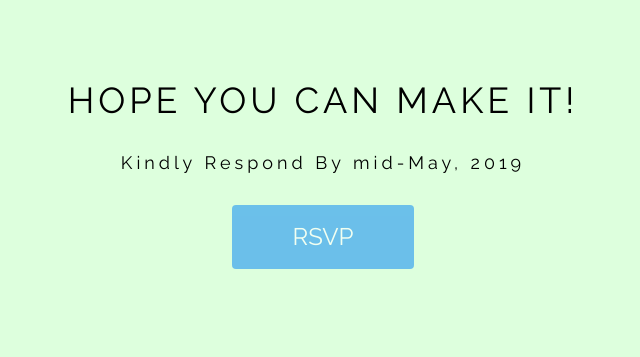
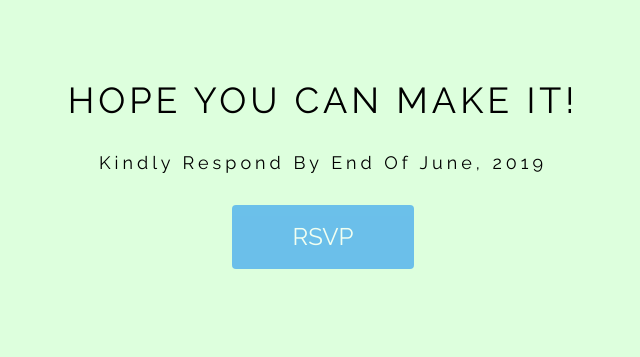
Before and after one commit to pzhokhov/bearandlazzerfair, a Flask app: template templates/rsvp.j2 in a window 1280 px wide. Shown: the part 801-1158 px from the top of the page, without its empty margins (317-957 px from the left). Run offline with Flask 2, Linux system fonts and the light colour scheme; the template is opened without the code that fills it: most values are stand-ins (such as "Sample title", 1, 10 or a date in 2020); parts of the project's set-up code (start-up, migrations or seed data) failed here and were passed over.

Commit message:
update rsvp by end june

```diff
--- a/templates/rsvp.j2
+++ b/templates/rsvp.j2
@@ -21,7 +21,7 @@
 <!-- RSVP section -->
 <div class="w3-container w3-padding-64 w3-pale-green w3-center w3-wide" id="rsvpDiv" style="margin-bottom:50px" hidden>
   <h1>HOPE YOU CAN MAKE IT!</h1>
-  <p class="w3-large">Kindly Respond By mid-May, 2019</p>
+  <p class="w3-large">Kindly Respond By End Of June, 2019</p>
   <p class="w3-xlarge">
     <button onclick="rsvpClick()" class="w3-button w3-round w3-blue w3-opacity w3-hover-opacity-off" style="padding:8px 60px">RSVP</button>
   </p>
```
